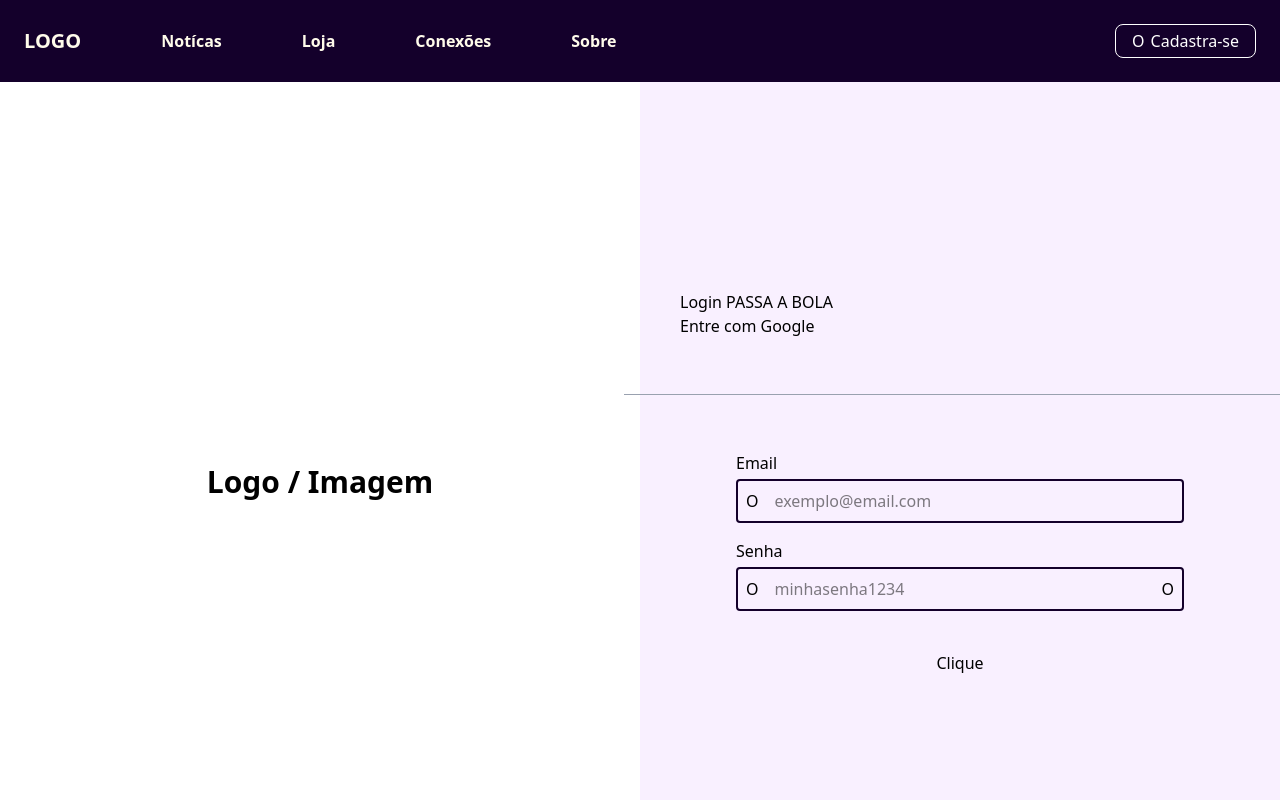
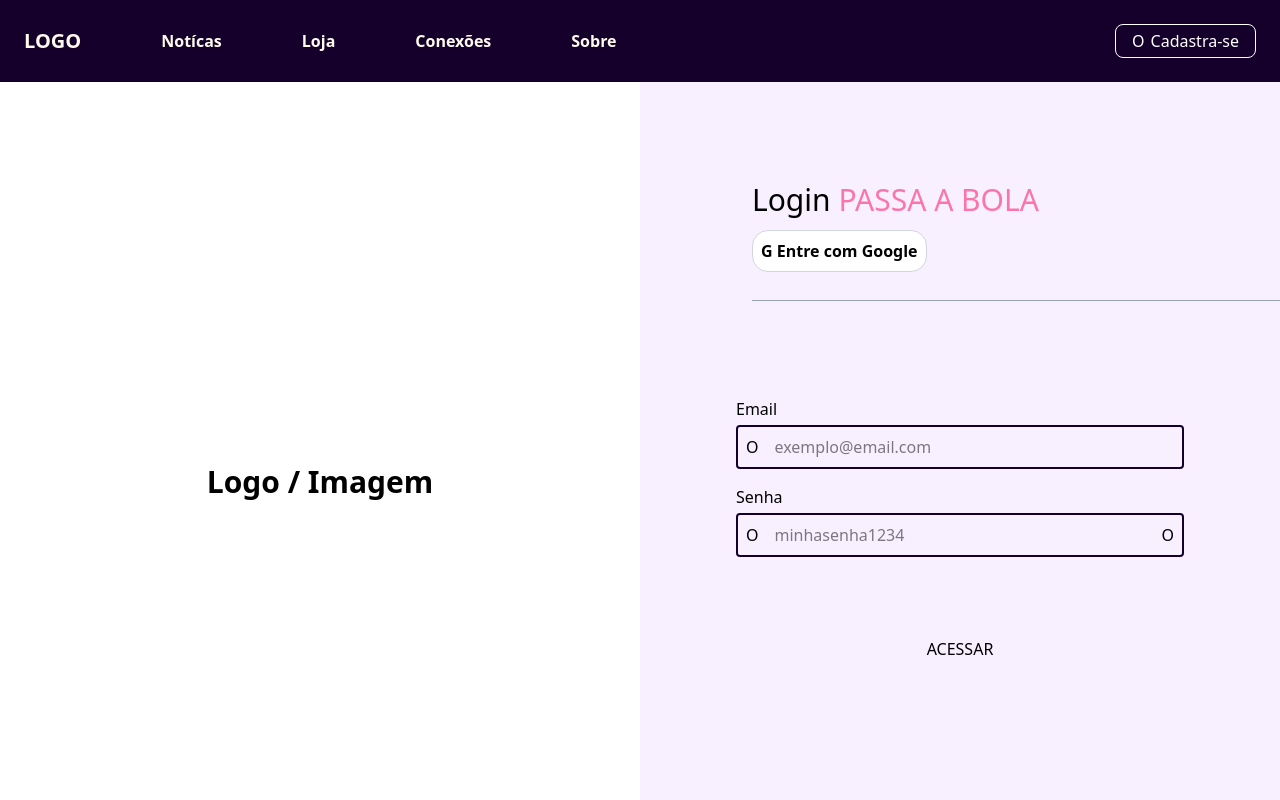
Before and after one commit to syinapse/PassaBola-website, a React (Vite) app: page /login in a window 1280 px wide. Built offline with nearby package versions, Linux system fonts and the light colour scheme.

Commit message:
refactor: estilizando login

```diff
--- a/src/pages/Login.jsx
+++ b/src/pages/Login.jsx
@@ -32,13 +32,13 @@ export const Login = () => {
       </div>
 
 
-        <div className='w-1/2 flex flex-col items-center justify-center gap-10 bg-background'>
+        <div className='w-1/2 flex flex-col items-center justify-start pt-25 gap-20 min-h-screen bg-background'>
               {/*lado direito da tela de ligin*/}
-        <div className='flex flex-col items-start ml-20 w-full'>
-              <h2>Login <span>PASSA A BOLA</span></h2>
-              <button>Entre com Google</button>
+        <div className='flex flex-col items-start ml-8 md:ml-20 lg:ml-40 px-8 w-full gap-3'>
+              <h2 className='text-3xl'>Login <span className='text-text-accent'>PASSA A BOLA</span></h2>
+              <button className='bg-white p-2 rounded-2xl border-1 border-gray-300 font-semibold cursor-pointer'>G Entre com Google</button>
+          <hr className="border-t border-gray-400 w-2xl my-4" />
             </div>
-          <hr className="border-t border-gray-400 w-2xl my-4" />
 <div className="flex flex-col gap-4 w-full max-w-md">
   <div className="flex flex-col">
     <p className="mb-1">Email</p>
@@ -49,14 +49,14 @@ export const Login = () => {
         placeholder="exemplo@email.com"
         value={username}
         onChange={(e) => setUsername(e.target.value)}
-        className="flex-1 outline-none p-2"
+        className="flex-1 outline-none p-2 "
       />
     </div>
   </div>
 
   <div className="flex flex-col">
     <p className="mb-1">Senha</p>
-    <div className="flex items-center border-2 border-secondary-2 rounded gap-2 px-2">
+    <div className="flex items-center border-2 border-secondary-2  rounded gap-2 px-2">
       <p>O</p>
       <input
         type="password"
@@ -70,7 +70,7 @@ export const Login = () => {
   </div>
 </div>
 
-        <button onClick={handleLogin}>Clique</button>
+        <button onClick={handleLogin}>ACESSAR</button>
           {message && (
           <p
             className={`mt-3 text-center ${
```
